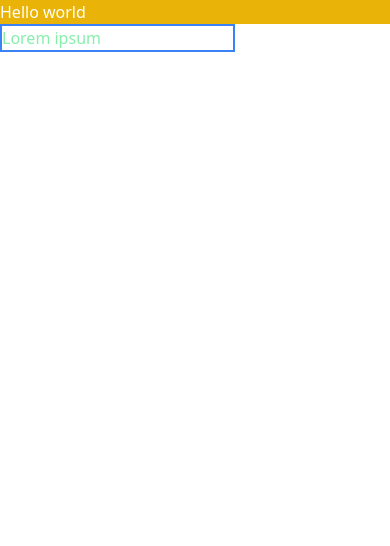
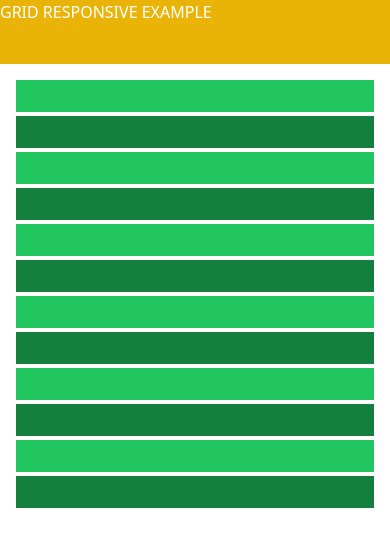
Before and after one commit to daniejps10/food, a website: page public/index.html in a window 390 px wide. Drawn offline with Linux system fonts and the light colour scheme.

Commit message:
refactor(Index): grid responsive example

```diff
--- a/public/index.html
+++ b/public/index.html
@@ -1,14 +1,52 @@
 <!DOCTYPE html>
 <html lang="en">
-<head>
-   <meta charset="UTF-8">
-   <meta http-equiv="X-UA-Compatible" content="IE=edge">
-   <meta name="viewport" content="width=device-width, initial-scale=1.0">
-   <title>Inicio</title>
-   <link rel="stylesheet" href="css/style.css">
-</head>
-<body>
-   <h1 class="bg-yellow-500 text-white">Hello world</h1>
-   <input class="border-2 border-blue-500 placeholder-green-300" type="text" placeholder="Lorem ipsum"/>
-</body>
+	<head>
+		<meta charset="UTF-8" />
+		<meta http-equiv="X-UA-Compatible" content="IE=edge" />
+		<meta name="viewport" content="width=device-width, initial-scale=1.0" />
+		<title>Inicio</title>
+		<link rel="stylesheet" href="css/style.css" />
+	</head>
+	<body>
+		<h1 class="h-16 bg-yellow-500 text-white">GRID RESPONSIVE EXAMPLE</h1>
+
+		<div class="flex flex-wrap m-4">
+			<div
+				class="w-full sm:w-1/2 md:w-1/3 lg:w-1/4 xl:w-1/6 p-4 bg-green-500 mb-1"
+			></div>
+			<div
+				class="w-full sm:w-1/2 md:w-1/3 lg:w-1/4 xl:w-1/6 p-4 bg-green-700 mb-1"
+			></div>
+			<div
+				class="w-full sm:w-1/2 md:w-1/3 lg:w-1/4 xl:w-1/6 p-4 bg-green-500 mb-1"
+			></div>
+			<div
+				class="w-full sm:w-1/2 md:w-1/3 lg:w-1/4 xl:w-1/6 p-4 bg-green-700 mb-1"
+			></div>
+			<div
+				class="w-full sm:w-1/2 md:w-1/3 lg:w-1/4 xl:w-1/6 p-4 bg-green-500 mb-1"
+			></div>
+			<div
+				class="w-full sm:w-1/2 md:w-1/3 lg:w-1/4 xl:w-1/6 p-4 bg-green-700 mb-1"
+			></div>
+			<div
+				class="w-full sm:w-1/2 md:w-1/3 lg:w-1/4 xl:w-1/6 p-4 bg-green-500 mb-1"
+			></div>
+			<div
+				class="w-full sm:w-1/2 md:w-1/3 lg:w-1/4 xl:w-1/6 p-4 bg-green-700 mb-1"
+			></div>
+			<div
+				class="w-full sm:w-1/2 md:w-1/3 lg:w-1/4 xl:w-1/6 p-4 bg-green-500 mb-1"
+			></div>
+			<div
+				class="w-full sm:w-1/2 md:w-1/3 lg:w-1/4 xl:w-1/6 p-4 bg-green-700 mb-1"
+			></div>
+			<div
+				class="w-full sm:w-1/2 md:w-1/3 lg:w-1/4 xl:w-1/6 p-4 bg-green-500 mb-1"
+			></div>
+			<div
+				class="w-full sm:w-1/2 md:w-1/3 lg:w-1/4 xl:w-1/6 p-4 bg-green-700 mb-1"
+			></div>
+		</div>
+	</body>
 </html>
```
Also changed, not shown: public/css/style.css.
